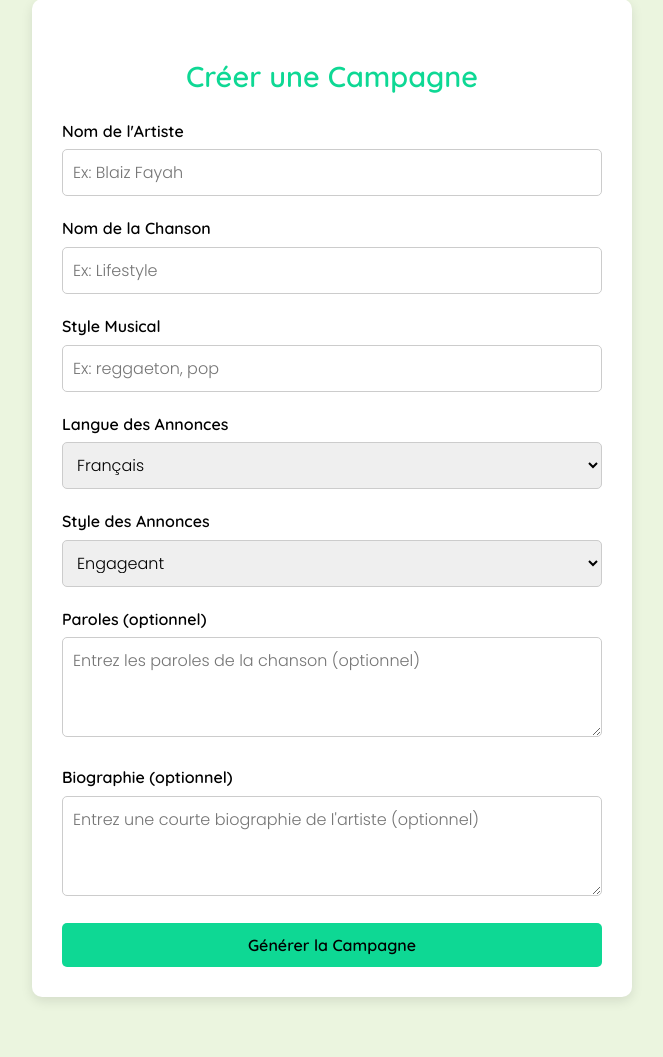
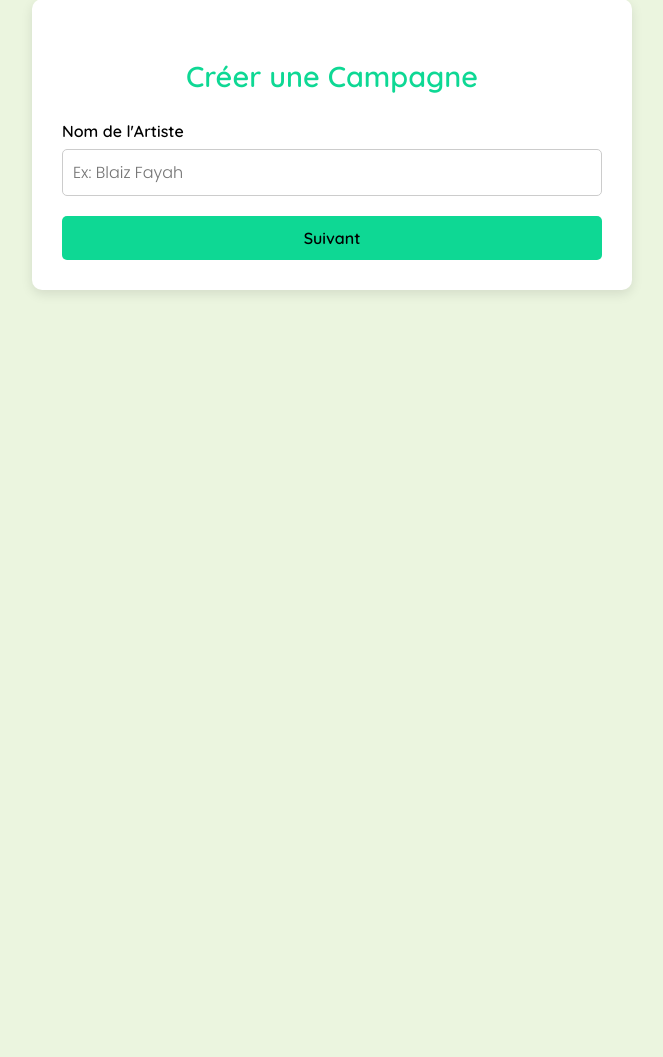
Before and after one commit to DenisAIagent/Bandstream-AiAgent, a Flask app: page / in a window 1280 px wide. Shown: the part 287-1344 px from the top of the page, without its empty margins (308-971 px from the left). After the commit the page ends 581 px from the top, so only its background shows below. Run offline with Flask 2, Linux system fonts and the light colour scheme; parts of the project's set-up code (start-up, migrations or seed data) failed here and were passed over.

Commit message:
Update index.html
Mise à jour de index.html pour afficher les questions une par une avec bouton Suivant

```diff
--- a/campaign_supervisor/templates/index.html
+++ b/campaign_supervisor/templates/index.html
@@ -103,6 +103,12 @@
             margin-bottom: 20px;
             text-align: center;
         }
+        .form-step {
+            display: none;
+        }
+        .form-step.active {
+            display: block;
+        }
         .form-group {
             margin-bottom: 20px;
         }
@@ -144,11 +150,47 @@
             cursor: pointer;
             transition: background-color 0.3s ease;
             text-align: center;
+            margin-top: 20px;
         }
         .button:hover {
             background-color: #0BBF7A;
         }
     </style>
+    <script>
+        document.addEventListener('DOMContentLoaded', function() {
+            const steps = document.querySelectorAll('.form-step');
+            let currentStep = 0;
+
+            // Afficher la première étape
+            steps[currentStep].classList.add('active');
+
+            // Gérer le bouton "Suivant"
+            document.querySelectorAll('.next-btn').forEach(button => {
+                button.addEventListener('click', function() {
+                    const requiredInput = steps[currentStep].querySelector('input[required], select[required]');
+                    if (requiredInput && !requiredInput.value) {
+                        alert('Veuillez remplir ce champ avant de continuer.');
+                        return;
+                    }
+
+                    steps[currentStep].classList.remove('active');
+                    currentStep++;
+                    if (currentStep < steps.length) {
+                        steps[currentStep].classList.add('active');
+                    }
+                });
+            });
+
+            // Gérer le bouton "Précédent"
+            document.querySelectorAll('.prev-btn').forEach(button => {
+                button.addEventListener('click', function() {
+                    steps[currentStep].classList.remove('active');
+                    currentStep--;
+                    steps[currentStep].classList.add('active');
+                });
+            });
+        });
+    </script>
 </head>
 <body>
     <header>
@@ -166,18 +208,30 @@
             <p class="error">{{ error }}</p>
             {% endif %}
             <form action="/generate_campaign" method="POST">
+                <div class="form-step">
                     <div class="form-group">
                         <label for="artist">Nom de l'Artiste</label>
                         <input type="text" id="artist" name="artist" placeholder="Ex: Blaiz Fayah" required>
                     </div>
+                    <button type="button" class="button next-btn">Suivant</button>
+                </div>
+                <div class="form-step">
                     <div class="form-group">
                         <label for="song">Nom de la Chanson</label>
                         <input type="text" id="song" name="song" placeholder="Ex: Lifestyle" required>
                     </div>
+                    <button type="button" class="button prev-btn">Précédent</button>
+                    <button type="button" class="button next-btn">Suivant</button>
+                </div>
+                <div class="form-step">
                     <div class="form-group">
                         <label for="style">Style Musical</label>
                         <input type="text" id="style" name="style" placeholder="Ex: reggaeton, pop" required>
                     </div>
+                    <button type="button" class="button prev-btn">Précédent</button>
+                    <button type="button" class="button next-btn">Suivant</button>
+                </div>
+                <div class="form-step">
                     <div class="form-group">
                         <label for="language">Langue des Annonces</label>
                         <select id="language" name="language">
@@ -186,6 +240,10 @@
                             <option value="es">Espagnol</option>
                         </select>
                     </div>
+                    <button type="button" class="button prev-btn">Précédent</button>
+                    <button type="button" class="button next-btn">Suivant</button>
+                </div>
+                <div class="form-step">
                     <div class="form-group">
                         <label for="tone">Style des Annonces</label>
                         <select id="tone" name="tone">
@@ -195,15 +253,25 @@
                             <option value="sérieux">Sérieux</option>
                         </select>
                     </div>
+                    <button type="button" class="button prev-btn">Précédent</button>
+                    <button type="button" class="button next-btn">Suivant</button>
+                </div>
+                <div class="form-step">
                     <div class="form-group">
                         <label for="lyrics">Paroles (optionnel)</label>
                         <textarea id="lyrics" name="lyrics" placeholder="Entrez les paroles de la chanson (optionnel)"></textarea>
                     </div>
+                    <button type="button" class="button prev-btn">Précédent</button>
+                    <button type="button" class="button next-btn">Suivant</button>
+                </div>
+                <div class="form-step">
                     <div class="form-group">
                         <label for="bio">Biographie (optionnel)</label>
                         <textarea id="bio" name="bio" placeholder="Entrez une courte biographie de l'artiste (optionnel)"></textarea>
                     </div>
+                    <button type="button" class="button prev-btn">Précédent</button>
                     <button type="submit" class="button">Générer la Campagne</button>
+                </div>
             </form>
         </div>
     </div>
```
Lines whose indentation alone changed are shown as unchanged.
